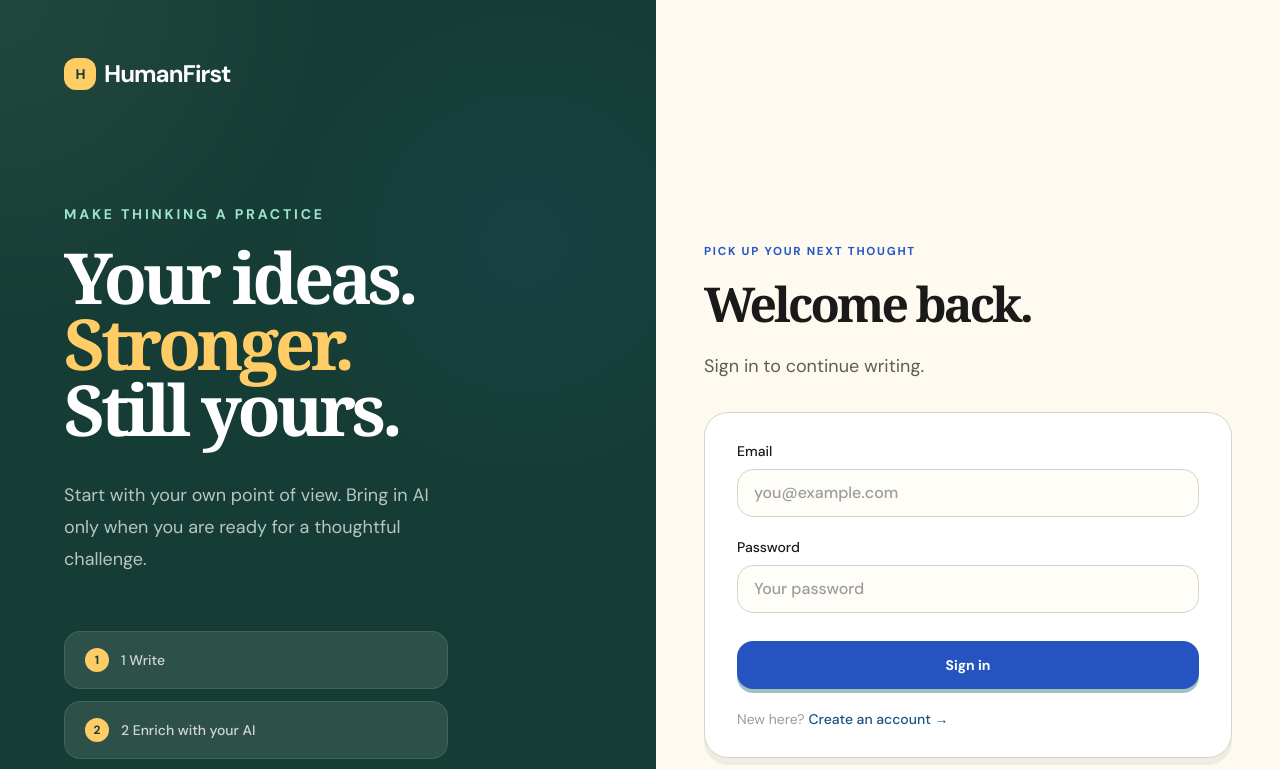
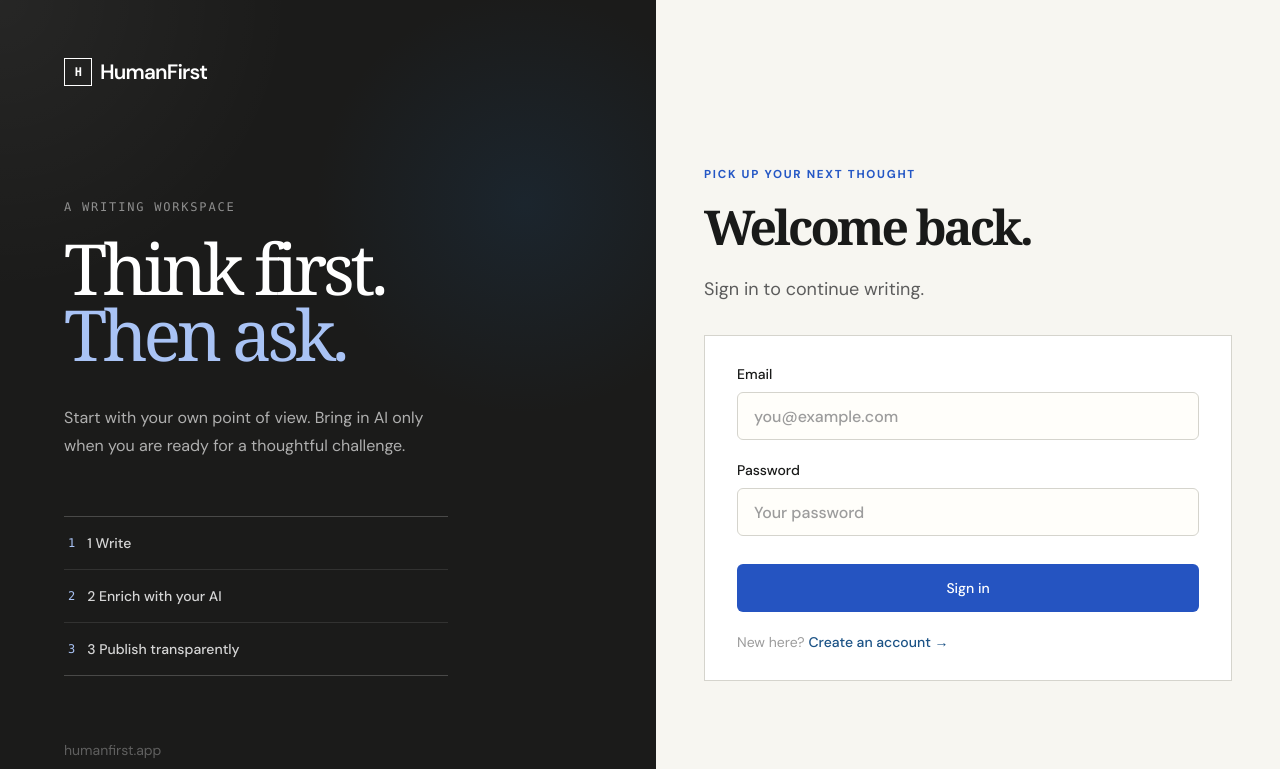
Before and after one commit to patilshraddhaa/HumanFirst, a React (Vite) app in the folder frontend/: page /login in a window 1280 px wide. Shown: the top 769 px of the page. Built offline with nearby package versions, Linux system fonts and the light colour scheme; no server answers.

Commit message:
feat: unify editorial interface across core screens

```diff
--- a/frontend/src/components/LeftPanel.tsx
+++ b/frontend/src/components/LeftPanel.tsx
@@ -1,21 +1,21 @@
 export function LeftPanel() {
   return (
-    <aside className="relative hidden min-h-screen flex-1 overflow-hidden bg-[#163d35] px-16 py-14 text-white lg:flex">
+    <aside className="relative hidden min-h-screen flex-1 overflow-hidden bg-[#1b1b1a] px-16 py-14 text-white lg:flex">
       <div className="relative z-10 flex max-w-xl flex-col">
-        <p className="flex items-center gap-2 text-[1.5rem] font-bold tracking-[-0.04em]"><span className="grid h-8 w-8 place-items-center rounded-xl bg-[#ffcc65] text-sm text-[#163d35]">H</span>HumanFirst</p>
+        <p className="flex items-center gap-2 text-[1.3rem] font-semibold tracking-[-0.04em]"><span className="grid h-7 w-7 place-items-center border border-white font-mono text-xs">H</span>HumanFirst</p>
 
         <div className="mt-28">
-          <p className="text-sm font-bold uppercase tracking-[0.2em] text-[#9ee2cf]">Make thinking a practice</p>
-          <h1 className="mt-5 font-serif text-[4.4rem] font-semibold leading-[0.94] tracking-[-0.06em] text-white">
-            Your ideas.<br /><span className="text-[#ffcc65]">Stronger.</span><br />Still yours.
+          <p className="font-mono text-xs uppercase tracking-[0.15em] text-white/50">A writing workspace</p>
+          <h1 className="mt-5 font-serif text-[4.4rem] font-medium leading-[0.94] tracking-[-0.06em] text-white">
+            Think first.<br /><span className="text-[#a9c3f5]">Then ask.</span>
           </h1>
         </div>
 
-        <p className="mt-9 max-w-sm text-lg leading-8 text-white/70">
+        <p className="mt-9 max-w-sm text-base leading-7 text-white/65">
           Start with your own point of view. Bring in AI only when you are ready for a thoughtful challenge.
         </p>
 
-        <div className="mt-14 grid max-w-sm gap-3">
+        <div className="mt-14 grid max-w-sm gap-0 border-y border-white/20">
           {[
             "1 Write",
             "2 Enrich with your AI",
@@ -23,9 +23,9 @@ export function LeftPanel() {
           ].map((label) => (
             <div
               key={label}
-              className="flex items-center gap-3 rounded-2xl border border-white/10 bg-white/10 px-5 py-4"
+              className="flex items-center gap-3 border-b border-white/10 px-1 py-4 last:border-0"
             >
-              <span className="grid h-6 w-6 place-items-center rounded-full bg-[#ffcc65] text-xs font-bold text-[#163d35]">{label[0]}</span>
+              <span className="font-mono text-xs text-[#a9c3f5]">{label.slice(0, 1)}</span>
               <span className="text-sm font-medium text-hf-panel-step">
                 {label}
               </span>
--- a/frontend/src/components/Topbar.tsx
+++ b/frontend/src/components/Topbar.tsx
@@ -17,14 +17,14 @@ export function Topbar({
   connected,
 }: TopbarProps) {
   return (
-    <header className="sticky top-0 z-20 border-b border-border/70 bg-[#fffaf0]/90 backdrop-blur">
+    <header className="sticky top-0 z-20 border-b border-border bg-[#f7f6f1]/90 backdrop-blur">
       <div className="mx-auto flex h-[4.5rem] max-w-[1160px] items-center justify-between gap-4 px-6 lg:px-12">
         <div className="flex items-center gap-5">
           <Link
             to="/dashboard"
-            className="flex items-center gap-2 text-[1.35rem] font-bold tracking-[-0.05em] text-foreground"
+            className="flex items-center gap-2 text-[1.1rem] font-semibold tracking-[-0.04em] text-foreground"
           >
-            <span className="grid h-8 w-8 place-items-center rounded-xl bg-primary text-sm text-primary-foreground">H</span>HumanFirst
+            <span className="grid h-7 w-7 place-items-center border border-foreground font-mono text-xs">H</span>HumanFirst
           </Link>
           {backHref && backLabel ? (
             <Link className="text-sm font-semibold text-ml-blue" to={backHref}>
--- a/frontend/src/components/dashboard/DraftTable.tsx
+++ b/frontend/src/components/dashboard/DraftTable.tsx
@@ -11,8 +11,8 @@ type DraftTableProps = {
 
 export function DraftTable({ drafts }: DraftTableProps) {
   return (
-    <div className="overflow-hidden rounded-3xl border border-border bg-white shadow-[0_7px_0_rgba(41,88,78,0.08)]">
-      <div className="flex items-center justify-between border-b border-border px-6 py-5"><div><p className="hf-kicker">Your library</p><p className="mt-1 font-serif text-2xl font-semibold">Ideas you are growing</p></div><span className="rounded-full bg-secondary px-3 py-1 text-xs font-bold text-secondary-foreground">{drafts.length} total</span></div>
+    <div className="overflow-hidden border-y border-border bg-white">
+      <div className="flex items-center justify-between border-b border-border px-6 py-5"><div><p className="hf-kicker">Your library</p><p className="mt-1 font-serif text-2xl font-medium">Drafts and essays</p></div><span className="font-mono text-xs text-muted-foreground">{drafts.length} total</span></div>
       <div className="hidden grid-cols-[minmax(0,2.6fr)_1fr_0.7fr_1fr_1fr] gap-4 border-b border-border px-6 py-3 text-xs font-semibold uppercase tracking-[0.18em] text-muted-foreground md:grid">
         <span>Title</span>
         <span>Status</span>
@@ -33,7 +33,7 @@ export function DraftTable({ drafts }: DraftTableProps) {
               key={draft.id}
               className={cn(
                 "grid gap-3 px-6 py-5 transition md:grid-cols-[minmax(0,2.6fr)_1fr_0.7fr_1fr_1fr]",
-                "hover:bg-[#fffaf0]",
+                "hover:bg-[#f7f6f1]",
               )}
             >
               <div>
@@ -58,7 +58,7 @@ export function DraftTable({ drafts }: DraftTableProps) {
               <div className="flex items-center gap-4 text-sm font-medium">
                 <Link
                   to={continuePath}
-                  className="text-ml-blue transition hover:text-[#143b60]"
+                  className="text-primary transition hover:underline"
                 >
                   Continue →
                 </Link>
--- a/frontend/src/routes/landing/LandingPage.tsx
+++ b/frontend/src/routes/landing/LandingPage.tsx
@@ -62,14 +62,14 @@ export function LandingPage() {
   }
 
   return (
-    <div className="min-h-screen bg-[#fffaf0] lg:flex">
+    <div className="min-h-screen bg-[#f7f6f1] lg:flex">
       <LeftPanel />
       <main className="flex flex-1 items-center justify-center px-6 py-12 lg:px-12">
         <div className="w-full max-w-[34rem]">
           <p className="font-display text-[1.75rem] font-semibold tracking-[-0.04em] text-foreground lg:hidden">
             HumanFirst
           </p>
-          <p className="hf-kicker mt-8">Your thinking deserves a home</p>
+          <p className="hf-kicker mt-8">A writing workspace</p>
           <h1 className="mt-2 font-serif text-[3.2rem] font-semibold tracking-[-0.06em] text-foreground">
             Begin with<br />your own voice.
           </h1>
@@ -83,7 +83,7 @@ export function LandingPage() {
             </div>
           ) : null}
 
-          <div className="mt-8 rounded-3xl border border-border bg-white px-6 py-7 shadow-[0_7px_0_rgba(41,88,78,0.08)] lg:px-8">
+          <div className="mt-8 border border-border bg-white px-6 py-7 lg:px-8">
             <form className="grid gap-5" onSubmit={handleSubmit}>
               <AuthField
                 label="Name"
@@ -114,7 +114,7 @@ export function LandingPage() {
               <button
                 type="submit"
                 disabled={isSubmitting}
-                className="mt-2 inline-flex h-12 items-center justify-center rounded-2xl bg-primary px-5 text-sm font-bold text-primary-foreground shadow-[0_4px_0_rgba(19,103,88,0.4)] transition hover:-translate-y-px disabled:cursor-not-allowed disabled:opacity-50"
+                className="mt-2 inline-flex h-12 items-center justify-center rounded-md bg-primary px-5 text-sm font-medium text-primary-foreground transition disabled:cursor-not-allowed disabled:opacity-50"
               >
                 {isSubmitting ? "Creating account..." : "Create account"}
               </button>
@@ -159,7 +159,7 @@ function AuthField({
         onChange={(event) => onChange(event.target.value)}
         placeholder={placeholder}
         className={cn(
-          "h-12 rounded-2xl border bg-[#fffdf8] px-4 text-base text-foreground outline-none transition placeholder:text-muted-foreground focus:border-primary focus:ring-2 focus:ring-primary/20",
+          "h-12 rounded-md border bg-[#fffefa] px-4 text-base text-foreground outline-none transition placeholder:text-muted-foreground focus:border-primary focus:ring-2 focus:ring-primary/20",
           error
             ? "border-destructive bg-destructive-bg"
             : "border-ml-grey-lighter",
--- a/frontend/src/routes/landing/LoginPage.tsx
+++ b/frontend/src/routes/landing/LoginPage.tsx
@@ -41,7 +41,7 @@ export function LoginPage() {
   }
 
   return (
-    <div className="min-h-screen bg-[#fffaf0] lg:flex">
+    <div className="min-h-screen bg-[#f7f6f1] lg:flex">
       <LeftPanel />
       <main className="flex flex-1 items-center justify-center px-6 py-12 lg:px-12">
         <div className="w-full max-w-[34rem]">
@@ -62,7 +62,7 @@ export function LoginPage() {
             </div>
           ) : null}
 
-          <div className="mt-8 rounded-3xl border border-border bg-white px-6 py-7 shadow-[0_7px_0_rgba(41,88,78,0.08)] lg:px-8">
+          <div className="mt-8 border border-border bg-white px-6 py-7 lg:px-8">
             <form className="grid gap-5" onSubmit={handleSubmit}>
               <label className="grid gap-2 text-sm font-medium text-foreground">
                 <span>Email</span>
@@ -71,7 +71,7 @@ export function LoginPage() {
                   value={email}
                   onChange={(event) => setEmail(event.target.value)}
                   placeholder="you@example.com"
-                  className="h-12 rounded-2xl border border-input bg-[#fffdf8] px-4 text-base text-foreground outline-none transition placeholder:text-muted-foreground focus:border-primary focus:ring-2 focus:ring-primary/20"
+                  className="h-12 rounded-md border border-input bg-[#fffefa] px-4 text-base text-foreground outline-none transition placeholder:text-muted-foreground focus:border-primary focus:ring-2 focus:ring-primary/20"
                 />
               </label>
 
@@ -82,14 +82,14 @@ export function LoginPage() {
                   value={password}
                   onChange={(event) => setPassword(event.target.value)}
                   placeholder="Your password"
-                  className="h-12 rounded-2xl border border-input bg-[#fffdf8] px-4 text-base text-foreground outline-none transition placeholder:text-muted-foreground focus:border-primary focus:ring-2 focus:ring-primary/20"
+                  className="h-12 rounded-md border border-input bg-[#fffefa] px-4 text-base text-foreground outline-none transition placeholder:text-muted-foreground focus:border-primary focus:ring-2 focus:ring-primary/20"
                 />
               </label>
 
               <button
                 type="submit"
                 disabled={isSubmitting}
-                className="mt-2 inline-flex h-12 items-center justify-center rounded-2xl bg-primary px-5 text-sm font-bold text-primary-foreground shadow-[0_4px_0_rgba(19,103,88,0.4)] transition hover:-translate-y-px disabled:cursor-not-allowed disabled:opacity-50"
+                className="mt-2 inline-flex h-12 items-center justify-center rounded-md bg-primary px-5 text-sm font-medium text-primary-foreground transition disabled:cursor-not-allowed disabled:opacity-50"
               >
                 {isSubmitting ? "Signing in..." : "Sign in"}
               </button>
```
Also changed, not shown: frontend/src/routes/dashboard/DashboardPage.tsx (+14 -17 lines).
